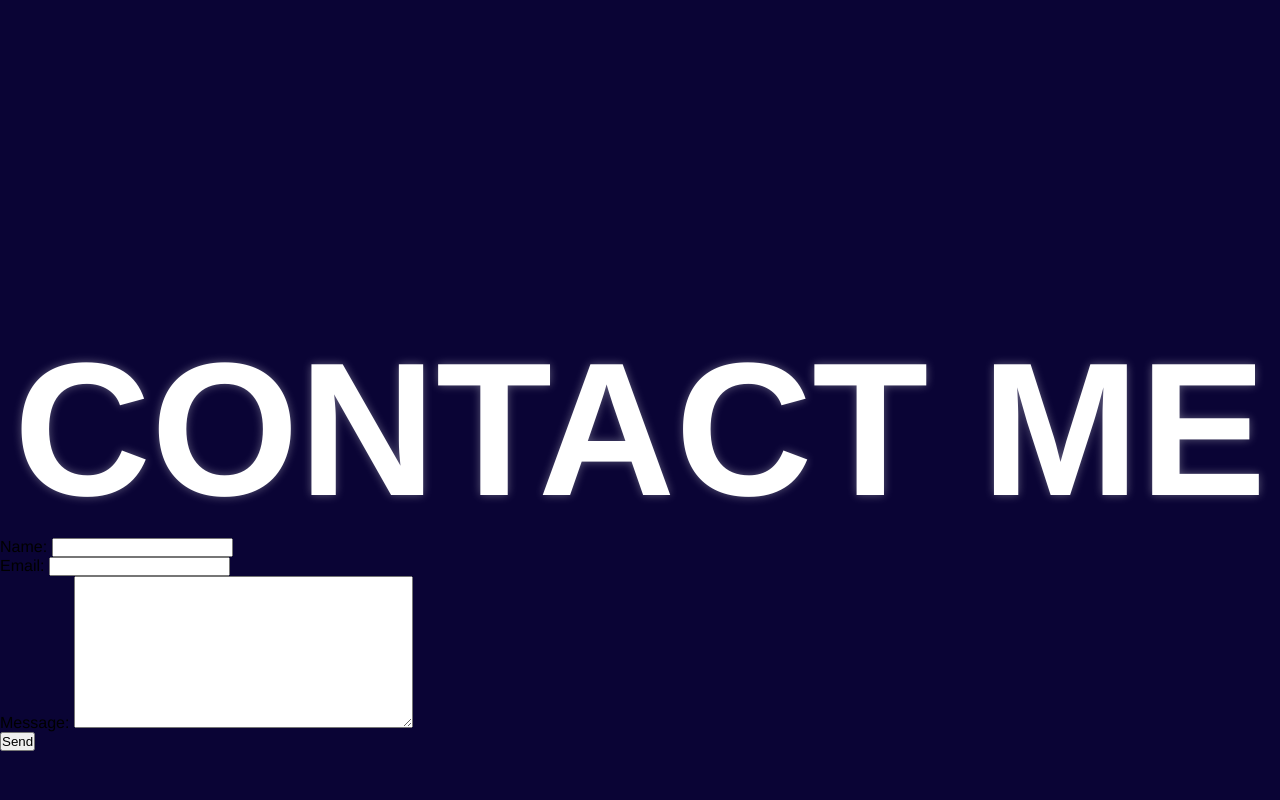
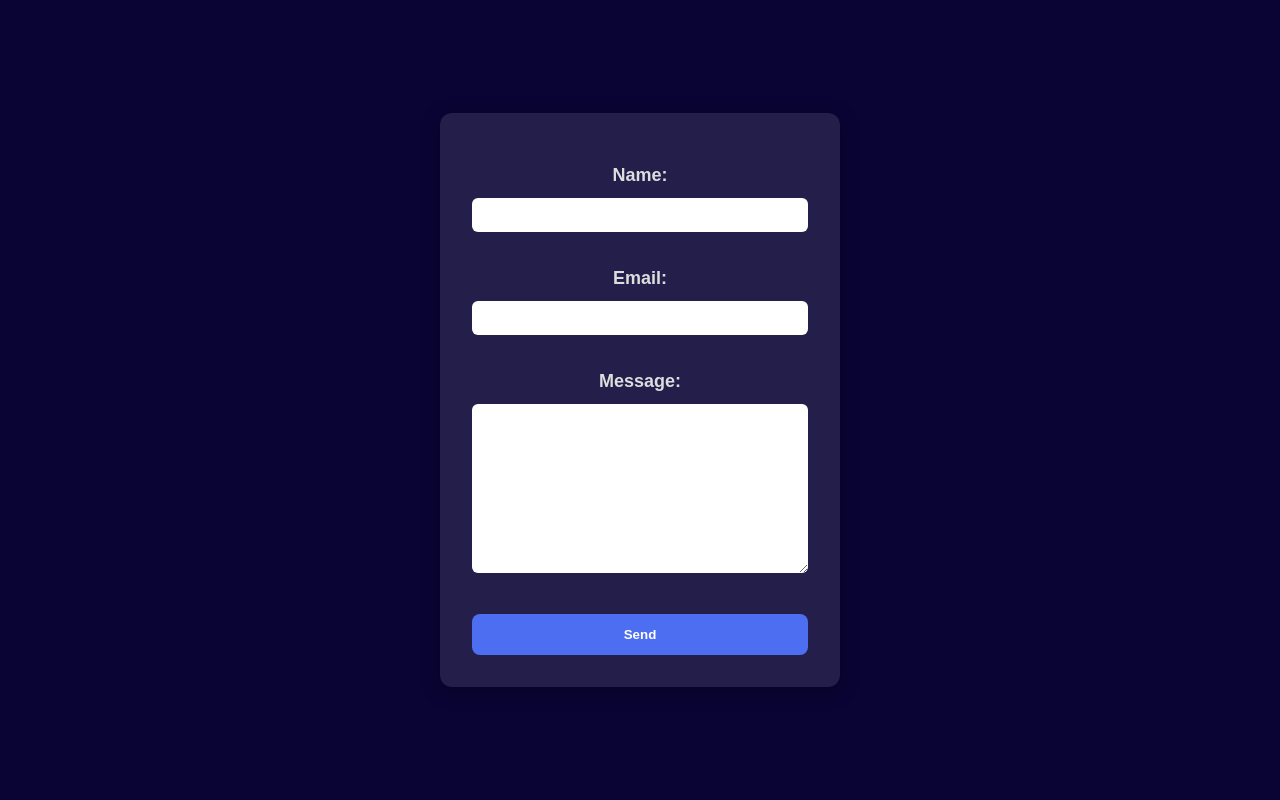
Before and after one commit to Oliebol23/mySpace, a Django app: page /contact/ in a window 1280 px wide. Run offline with Django 5.2, Linux system fonts and the light colour scheme.

Commit message:
added some buttons

```diff
--- a/members/static/css/main.css
+++ b/members/static/css/main.css
@@ -6,21 +6,30 @@
 
 }
 
+
 body {
-    font-family:'Franklin Gothic Medium', 'Arial Narrow', Arial, sans-serif;
+    font-family: 'Poppins', 'Montserrat', sans-serif;
     background-color: #0a0435;
     height: 100vh;
 
 }
-h1, h2, h3{
+p{
+   color: #fff;
+    font-size: 48px;
+
+}
+h1, h2, h3 {
     color: #fff;
-    font-size: 190px;
+    font-size: 48px;
     text-transform: uppercase;
     text-align: center;
-    padding-top:  40vh;
-    text-shadow: 0 0 10px rgba(255, 255,255, .35);
-    z-index: 9999;
+    padding-top: 20vh;
+    text-shadow: 0 0 6px rgba(255, 255, 255, 0.25);
+    z-index: 10;
+    letter-spacing: 2px;
+    line-height: 1.2;
 }
+
 #bg{
     position: absolute;
     top: 0;
@@ -47,3 +56,26 @@ h1, h2, h3{
 
 }
   .btn-glow { box-shadow: 0 0 .8rem rgba(255,255,255,.28), 0 0 2rem rgba(13,110,253,.35); }
+
+body.home-page h1 {
+    font-size: 100px;
+    padding-top: 30vh;
+}
+
+body.contact-page h1 {
+    font-size: 48px;
+    padding-top: 10vh;
+}
+body.about-page h1 {
+    font-size: 48px;
+    padding-top: 10vh;
+}
+
+p {
+  color: #ddd;
+  font-size: 18px;
+  line-height: 1.6;
+  text-align: center;
+  margin: 1rem auto;
+  max-width: 600px;
+}
--- a/members/templates/contact.html
+++ b/members/templates/contact.html
@@ -1,4 +1,5 @@
  {% load static %}
+
 
 <!DOCTYPE html>
 <html lang="en">
@@ -6,10 +7,59 @@
   <meta charset="UTF-8">
     <link rel="stylesheet" href="{% static 'css/main.css' %}">
 
-  <title>Contact Me</title>
+  <style>
+    body {
+      margin: 0;
+      height: 100vh;
+      display: flex;
+      justify-content: center;
+      align-items: center;
+      background-color: #0a0435;
+      font-family: 'Poppins', sans-serif;
+    }
+
+    form {
+      background: rgba(255, 255, 255, 0.1);
+      padding: 2rem;
+      border-radius: 12px;
+      box-shadow: 0 4px 20px rgba(0,0,0,0.3);
+      color: white;
+      width: 100%;
+      max-width: 400px;
+    }
+
+    form label {
+      display: block;
+      margin-bottom: 0.5rem;
+      font-weight: 600;
+    }
+
+    form input, form textarea {
+      width: 100%;
+      padding: 0.6rem;
+      margin-bottom: 1rem;
+      border: none;
+      border-radius: 6px;
+    }
+
+    button {
+      width: 100%;
+      padding: 0.8rem;
+      background: #4e6ef2;
+      color: white;
+      border: none;
+      border-radius: 8px;
+      font-weight: bold;
+      cursor: pointer;
+      transition: background 0.3s ease;
+    }
+
+    button:hover {
+      background: #364dc7;
+    }
+  </style>
 </head>
-<body>
-  <h1>Contact Me</h1>
+<body class="contact-page">
   <form method="post" action="">
     {% csrf_token %}
     {{ form.as_p }}
--- a/members/urls.py
+++ b/members/urls.py
@@ -3,6 +3,9 @@ from . import views
 
 urlpatterns = [
      path('', views.home, name='home'),
-      path('contact/', views.contact_view, name='contact')
+      path('contact/', views.contact_view, name='contact'),
+      path('about/', views.about, name='about')
+
+
 
 ]
--- a/members/views.py
+++ b/members/views.py
@@ -23,3 +23,7 @@ def contact_view(request):
         form = ContactForm()
 
     return render(request, "contact.html", {"form": form})
+
+def about(request):
+    template = loader.get_template('about.html')
+    return HttpResponse(template.render({},request))
```
Also changed, not shown: members/templates/about.html (+20 -0 lines), members/templates/contact_success.html (+7 -0 lines), members/templates/home.html (+5 -5 lines), db.sqlite3.
